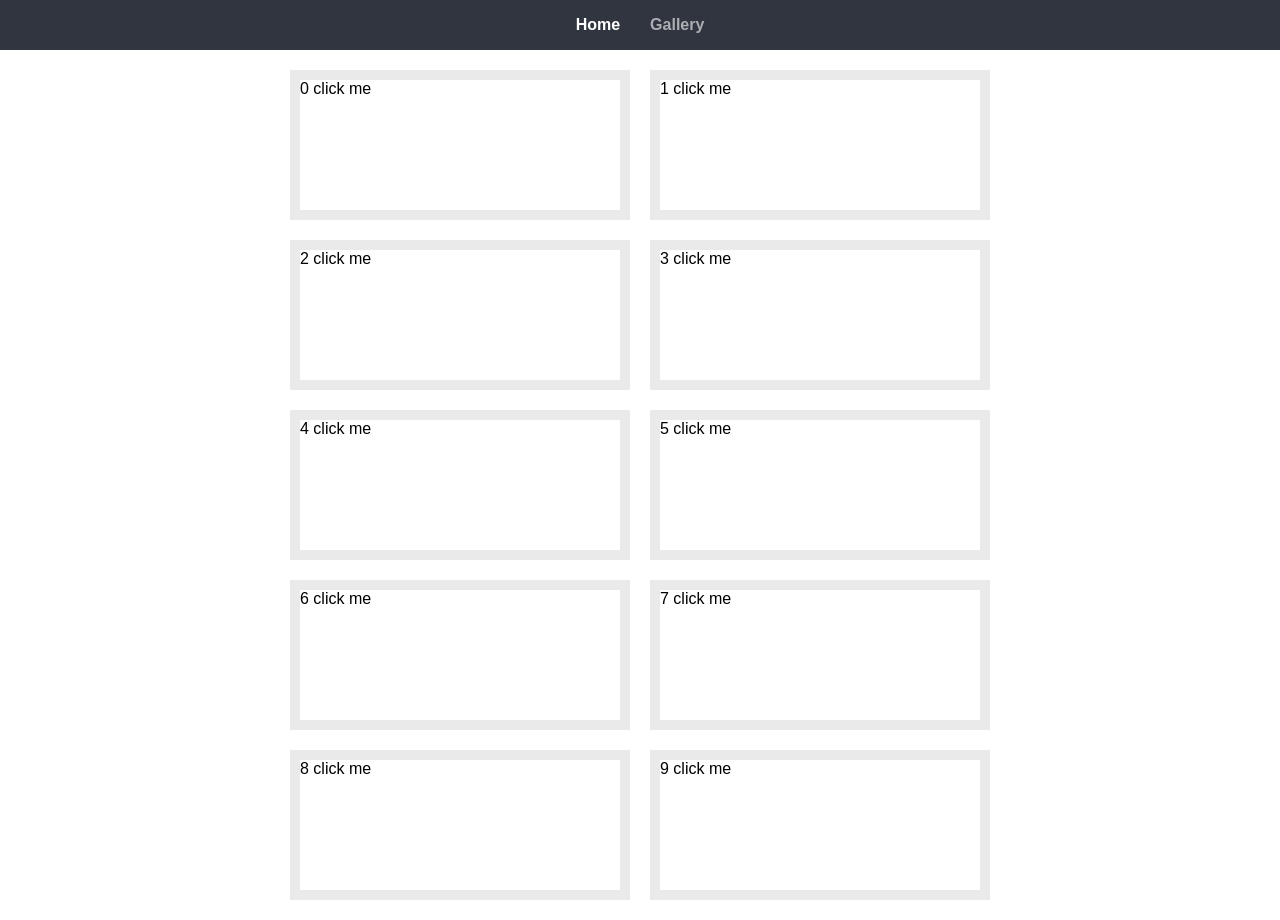
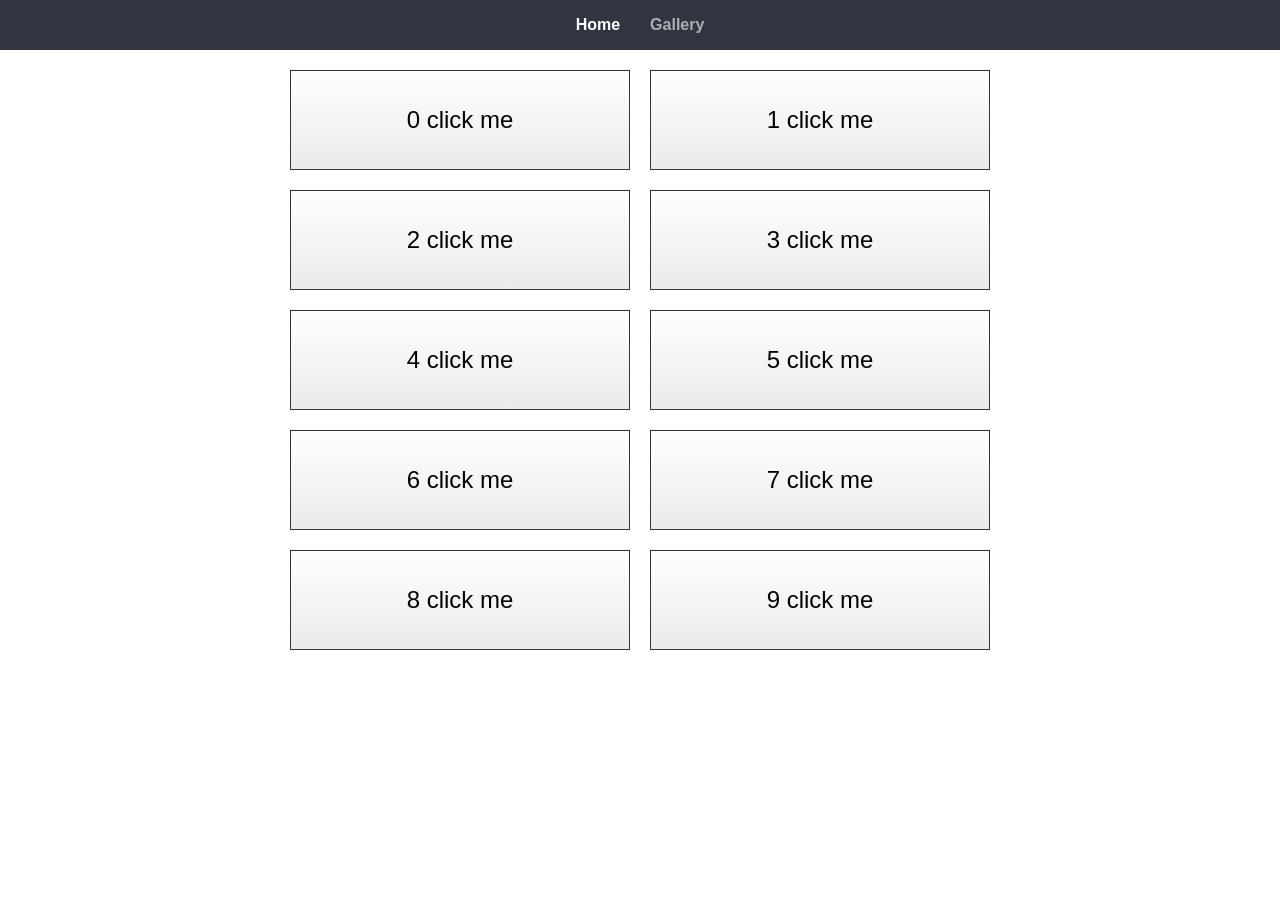
Before and after one commit to Wesss/webpage-gallery, a React app: page /gallery in a window 1280 px wide. After the commit the page ends 800 px from the top, so only its background shows below. Built offline with nearby package versions, Linux system fonts and the light colour scheme.

Commit message:
better exhibit cards, refactored out card component

```diff
--- a/src/app/Gallery.css
+++ b/src/app/Gallery.css
@@ -1,18 +1,18 @@
 
 .Gallery-body {
+  /* TODO refactor into reusable page body */
   width: 700px;
   margin: 20px auto;
 }
 
 .Gallery {
   display: grid;
-  grid: auto-flow dense 150px / calc(50% - 10px) calc(50% - 10px);
+  grid: auto-flow dense 100px / calc(50% - 10px) calc(50% - 10px);
   grid-gap: 20px;
 }
 
-.Gallery .Gallery-exhibit-card {
-  border: 10px solid var(--color-dark-tinted-1);
-  cursor: pointer;
+.Gallery .Gallery-item {
+  overflow: hidden;
 }
 
 .Gallery .Gallery-exhibit-expanded {
--- a/src/app/Gallery.js
+++ b/src/app/Gallery.js
@@ -1,5 +1,6 @@
 import React, { Component } from "react";
 import NavBar from "compose/NavBar.js";
+import ExhibitCard from "compose/ExhibitCard.js";
 import Clock from "unit/Clock.js";
 import './Gallery.css';
 
@@ -19,18 +20,24 @@ class Gallery extends Component {
   }
 
   renderExhibitTiles = (index) => {
+    var style = {
+      backgroundImage: 'url(https://i.imgur.com/SisWrr0.jpg)',
+    };
+
+    // <img className="CatImage" src="https://i.imgur.com/SisWrr0.jpg"/>
     var render = [
-      <div
-        key={"exhibit-card-" + index}
-        className="Gallery-exhibit-card"
+      <div key={"exhibit-card-" + index}
+        className="Gallery-item"
         onClick={this.clickExhibitPreview(index)}>
-        {index} click me
+        <ExhibitCard>
+          {index} click me
+        </ExhibitCard>
       </div>
     ];
 
     if (this.state.openExhibit == index) {
       render.push(
-        <div key={"exhibit-expanded-" + index} className="Gallery-exhibit-expanded">
+        <div key={"exhibit-expanded-" + index} className="Gallery-item Gallery-exhibit-expanded">
           {index} expanded
           <br/>
           <br/>
--- /dev/null
+++ b/src/compose/ExhibitCard.css
@@ -0,0 +1,16 @@
+.ExhibitCard {
+  display: grid;
+  font-size: 24px;
+  border: 1px solid var(--color-dark);
+  height: calc(100% - 2px);
+  background-image: linear-gradient(var(--color-transparent), var(--color-dark-tinted-1));
+  cursor: pointer;
+}
+
+.ExhibitCard .ExhibitCard-title {
+  place-self: center;
+}
+
+.Landing .Landing-focus {
+  text-align: center;
+}
--- /dev/null
+++ b/src/compose/ExhibitCard.js
@@ -0,0 +1,16 @@
+import React, { Component } from "react";
+import './ExhibitCard.css';
+
+class ExhibitCard extends Component {
+  render() {
+    return(
+      <div className="ExhibitCard">
+        <div className="ExhibitCard-title">
+          {this.props.children}
+        </div>
+      </div>
+    );
+  }
+}
+
+export default ExhibitCard;
```
